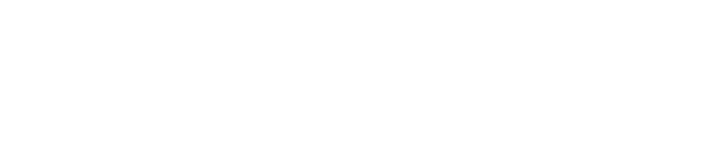
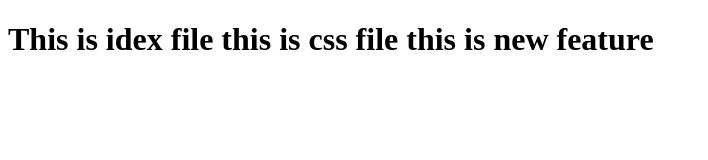
Before and after one commit to AshutoshSingh058/sample, a plain HTML site: page index2.html in a window 1280 px wide. Shown: the whole page, without its empty margins (0-708 px from the left). Drawn offline with Linux system fonts and the light colour scheme.

Commit message:
first commit

```diff
--- a/index2.html
+++ b/index2.html
@@ -6,6 +6,9 @@
     <title>Document</title>
 </head>
 <body>
-
+    <h1> This is idex file
+        this is  css file
+        this is new feature
+    </h1>
 </body>
 </html>
```
